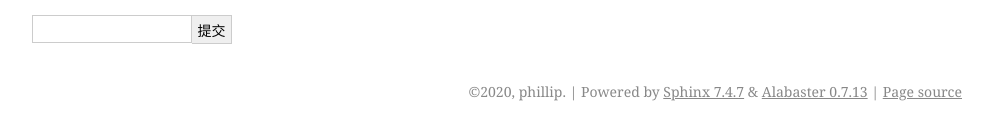
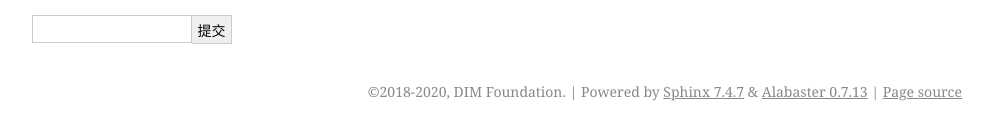
Before and after one commit to dimchat/dim-docs-chn, a Sphinx documentation site: the page built from source/index.rst, in a window 1280 px wide. Shown: the part 254-394 px from the top of the page, without its empty margins (148-1141 px from the left). Built offline with Sphinx 7.4.7, drawn with Linux system fonts in a browser that asks for light colours.

Commit message:
update path and names

```diff
--- a/source/conf.py
+++ b/source/conf.py
@@ -17,9 +17,9 @@
 
 # -- Project information -----------------------------------------------------
 
-project = 'dim-docs-chn'
-copyright = '2020, phillip'
-author = 'phillip'
+project = 'DIM Protocol'
+copyright = '2018-2020, DIM Foundation'
+author = 'DIM Foundation'
 
 # The full version, including alpha/beta/rc tags
 release = 'latest'
@@ -34,7 +34,7 @@ extensions = [
 ]
 
 # Add any paths that contain templates here, relative to this directory.
-templates_path = ['_templates']
+#templates_path = ['_templates']
 
 # The language for content autogenerated by Sphinx. Refer to documentation
 # for a list of supported languages.
@@ -54,12 +54,12 @@ exclude_patterns = []
 # The theme to use for HTML and HTML Help pages.  See the documentation for
 # a list of builtin themes.
 #
-html_theme = 'alabaster'
+#html_theme = 'alabaster'
 
 # Add any paths that contain custom static files (such as style sheets) here,
 # relative to this directory. They are copied after the builtin static files,
 # so a file named "default.css" will overwrite the builtin "default.css".
-html_static_path = ['_static']
+#html_static_path = ['_static']
 
 # fix 'contents.rst not found' issue
 master_doc = 'index'
```
